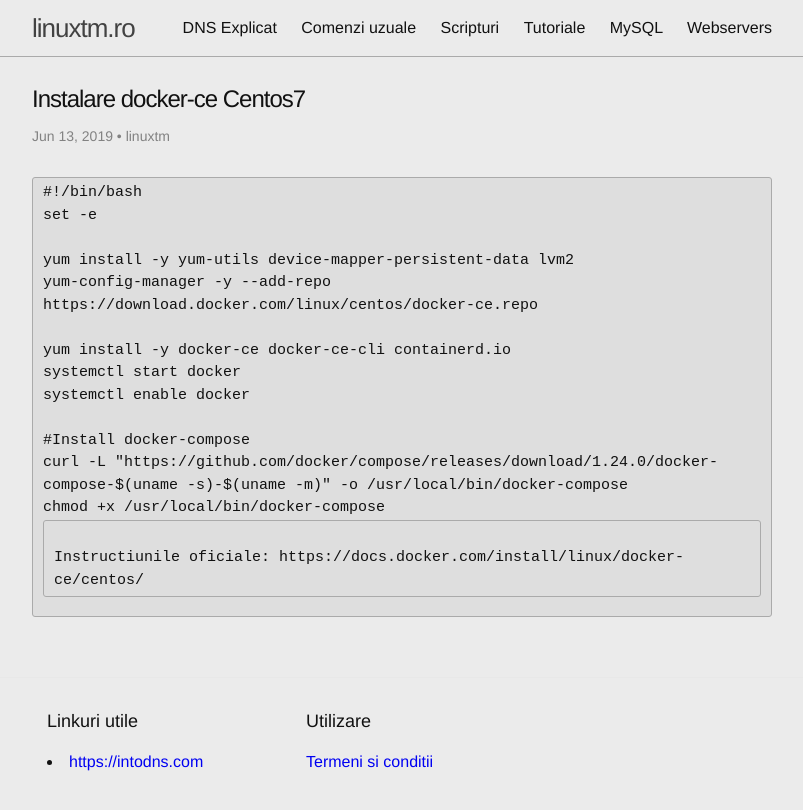
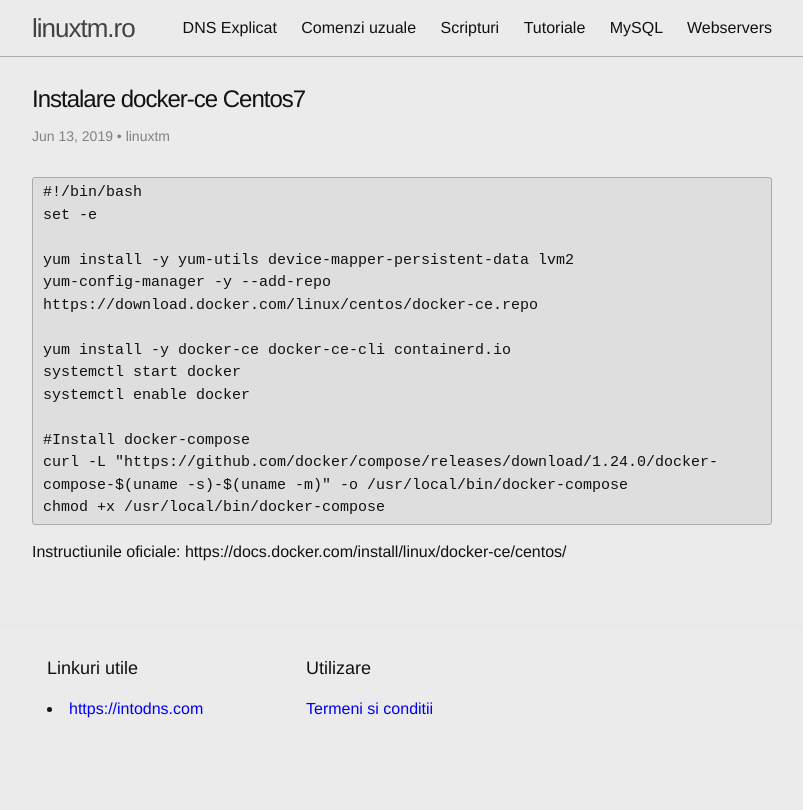
Before and after one commit to linuxtm/linuxtm.github.io, a Jekyll site: the page built from _posts/scripturi/2019-06-13-instalare-dockerce-centos7.md, in a window 1280 px wide. Shown: the top 810 px of the page, without its empty margins (238-1041 px from the left). Built offline with Jekyll 4.4.1, drawn with Linux system fonts in a browser that asks for light colours.

Commit message:
Update 2019-06-13-instalare-dockerce-centos7.md

```diff
--- a/_posts/scripturi/2019-06-13-instalare-dockerce-centos7.md
+++ b/_posts/scripturi/2019-06-13-instalare-dockerce-centos7.md
@@ -27,6 +27,7 @@ systemctl enable docker
 
 #Install docker-compose
 curl -L "https://github.com/docker/compose/releases/download/1.24.0/docker-compose-$(uname -s)-$(uname -m)" -o /usr/local/bin/docker-compose
-chmod +x /usr/local/bin/docker-compose<pre>
+chmod +x /usr/local/bin/docker-compose
+</pre>
 
 Instructiunile oficiale: https://docs.docker.com/install/linux/docker-ce/centos/
```
